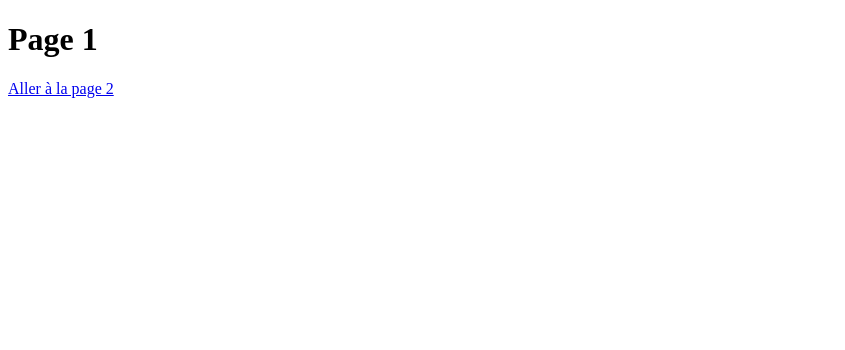
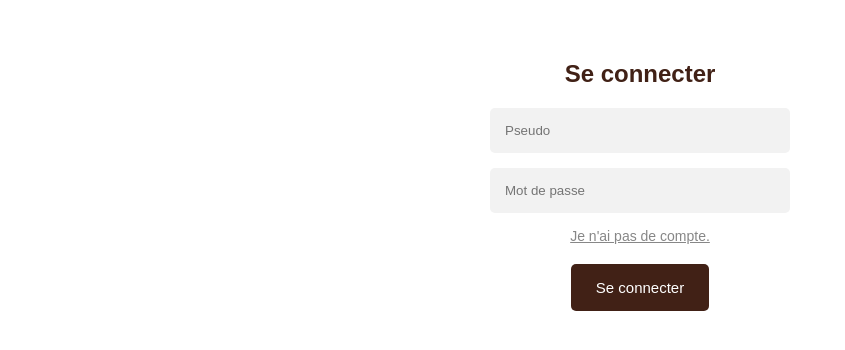
Before and after one commit to Gregory-febvin/Yu-Gi-Oh-LoRaLink, a plain HTML site: page serveur_web/page1.html in a window 1280 px wide. Shown: the whole page, without its empty margins (0-845 px from the left). Drawn offline with Linux system fonts and the light colour scheme.

Commit message:
New page1

```diff
--- a/serveur_web/page1.html
+++ b/serveur_web/page1.html
@@ -1,10 +1,122 @@
 <!DOCTYPE html>
 <html>
+
 <head>
-    <title>Page 1</title>
+  <title>Yu-Gi-Oh! LoRaLink</title>
+  <link rel="stylesheet" href="style.css">
+  <meta http-equiv="Content-Type" content="text/html;charset=UTF-8">
+  <style>
+    body {
+    margin: 0;
+    padding-bottom: 3rem;
+    font-family: 'Poppins', sans-serif;
+    }
+
+    .login {
+        display: flex;
+        justify-content: center;
+        height: 100vh;
+    }
+
+    form {
+        background-color: #fff;
+        border-radius: 10px;
+        min-width: 300px;
+        padding: 40px 60px;
+    }
+
+    form h1 {
+        color: #412116;
+        text-align: center;
+    }
+
+    form .inputs {
+        display: flex;
+        flex-direction: column;
+    }
+
+    form .inputs input[type='text'],
+    input[type='password'] {
+        padding: 15px;
+        border: none;
+        border-radius: 5px;
+        background-color: #f2f2f2;
+        outline: none;
+        margin-bottom: 15px;
+    }
+
+    form a.changement_page {
+        font-size: 14px;
+        margin-bottom: 20px;
+        color: #878787;
+        text-align: center;
+        display: block;
+    }
+
+    form button {
+        padding: 15px 25px;
+        border-radius: 5px;
+        border: none;
+        font-size: 15px;
+        color: #fff;
+        background-color: #412116;
+        outline: none;
+        cursor: pointer;
+    }
+  </style>
 </head>
+
 <body>
-    <h1>Page 1</h1>
-    <a href="/page2">Aller à la page 2</a>
+
+  <section class="login">
+    <form id="Connexion" method="POST">
+
+      <h1>Se connecter</h1>
+
+      <div class="inputs">
+        <input type="text" id="usernameConnexion" name="usernameConnexion" placeholder="Pseudo" />
+        <input type="password" id="passwordConnexion" name="passwordConnexion" placeholder="Mot de passe">
+      </div>
+
+      <div align="center">
+        <a class="changement_page" href="#" onclick="toggleForms()">Je n'ai pas de compte.</a>
+        <button type="submit" onclick="connexion()" name="connexion">Se connecter</button>
+      </div>
+
+    </form>
+
+    <form id="Inscription" method="POST" style="display:none;">
+
+      <h1>S'inscrire</h1>
+
+      <div class="inputs">
+        <!-- Your registration form inputs go here -->
+        <input type="text" id="usernameInscription" name="usernameInscription" placeholder="Pseudo" />
+        <input type="password" id="passwordInscription" name="passwordInscription" placeholder="Mot de passe">
+      </div>
+
+      <div align="center">
+        <a class="changement_page" href="#" onclick="toggleForms()">J'ai déjà un compte.</a>
+        <button type="submit" onclick="inscription()" name="inscription">S'inscrire</button>
+      </div>
+
+    </form>
+  </section>
+
+  <script>
+    function toggleForms() {
+      var loginForm = document.getElementById("Connexion");
+      var registerForm = document.getElementById("Inscription");
+
+      if (loginForm.style.display === "none") {
+        loginForm.style.display = "block";
+        registerForm.style.display = "none";
+      } else {
+        loginForm.style.display = "none";
+        registerForm.style.display = "block";
+      }
+    }
+  </script>
+
 </body>
 </html>
```
